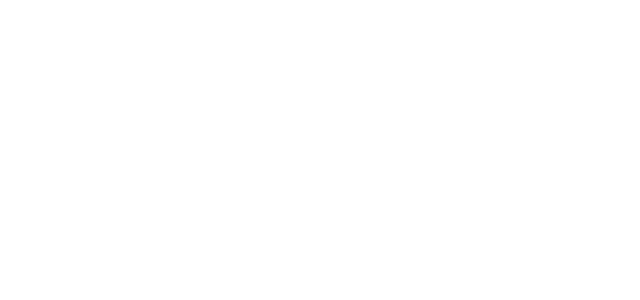
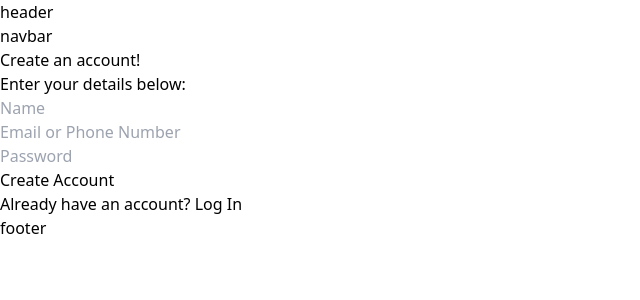
Before and after one commit to Naman-27072004/Summer-project, a React (Vite) app in the folder frontend/: page /signup in a window 1280 px wide. Shown: the top 300 px of the page, without its empty margins (0-640 px from the left). Built offline with nearby package versions, Linux system fonts and the light colour scheme.

Commit message:
first commit

```diff
--- a/frontend/src/App.jsx
+++ b/frontend/src/App.jsx
@@ -10,6 +10,9 @@
 import Login from './pages/login'
 import Product from './pages/product'
 import Signup from './pages/signup'
+import Header from './components/Header'
+import Navbar from './components/Navbar'
+import Footer from './components/Footer'
 
 function App() {
 
@@ -17,6 +20,8 @@
   return (
     <>
      <BrowserRouter>
+        <Header />
+        <Navbar />
         <Routes>
         <Route path='/' element={<Homepage/>} />
         <Route path='about' element={<About/>} />
@@ -27,8 +32,8 @@
         <Route path='login' element={<Login/>}/>
         <Route path='product' element={<Product/>}/>
         <Route path='signup' element={<Signup/>}/>
-
         </Routes>
+        <Footer />
      </BrowserRouter>
     </>
   )
--- /dev/null
+++ b/frontend/src/components/Footer.jsx
@@ -0,0 +1,7 @@
+function Footer() {
+    return <div>
+        <footer>footer</footer>
+
+    </div>
+}
+export default Footer;
--- /dev/null
+++ b/frontend/src/components/Header.jsx
@@ -0,0 +1,7 @@
+function Header(){
+    return<div>
+        <header>header</header>
+
+    </div>
+}
+export default Header;
--- /dev/null
+++ b/frontend/src/components/Navbar.jsx
@@ -0,0 +1,7 @@
+function Navbar(){
+    return<div>
+        <navbar>navbar</navbar>
+
+    </div>
+}
+export default Navbar;
--- a/frontend/src/pages/error.jsx
+++ b/frontend/src/pages/error.jsx
@@ -1,6 +1,8 @@
 function Error(){
     return<div>
-            404
+            <h1>404 Not Found</h1>
+            <p>Your visited page not found. You may go to home page.</p>
+            <button><a href='./login'>Back to home page</a></button>
         </div>
     }
 export default Error;
--- a/frontend/src/pages/homepage.jsx
+++ b/frontend/src/pages/homepage.jsx
@@ -1,4 +1,3 @@
-
 function Homepage(){
 return<div>
         home page
--- a/frontend/src/pages/login.jsx
+++ b/frontend/src/pages/login.jsx
@@ -1,6 +1,15 @@
-function Login(){
-    return<div>
-            login page
-        </div>
-    }
+function Login() {
+    return <div>
+        <h2>Log in to Exclusive</h2>
+        <p>Enter your details below</p>
+        <form>
+            <input type="text" placeholder="Email or Phone Number" />
+            <br/>
+            <input type="password" placeholder="Password" />
+            <br/>
+
+            <button type="submit">Log In <a href="/forgot-password">Forget Password?</a></button>
+        </form>
+    </div>
+}
 export default Login;
--- a/frontend/src/pages/signup.jsx
+++ b/frontend/src/pages/signup.jsx
@@ -1,6 +1,17 @@
-function Signup(){
-    return<div>
-
-        </div>
-    }
+function Signup() {
+    return <div>
+        <h1>Create an account!</h1>
+        <p>Enter your details below:</p>
+        <form>
+            <input type="text" name="Name" placeholder="Name" />
+            <br />
+            <input type="text" placeholder="Email or Phone Number" />
+            <br />
+            <input type="password" placeholder="Password" />
+            <br />
+            <button type="submit">Create Account</button>
+            <p>Already have an account? <a href="./login">Log In</a></p>
+        </form>
+    </div>
+}
 export default Signup;
```
